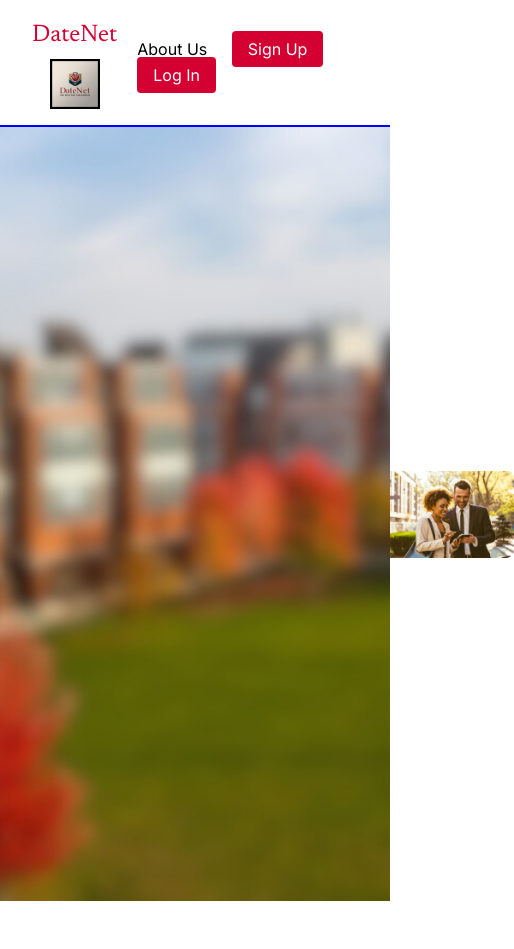
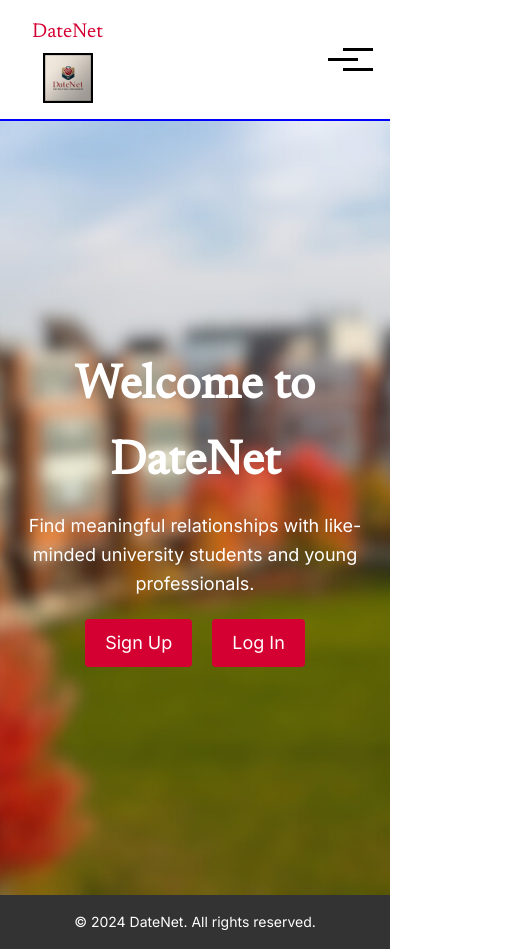
Before and after one commit to arryllopez/DateNet, a website: page Views/landingPage.html in a window 390 px wide. Shown: the whole page, 514 px wide, since content can reach past the window. Before the commit the page ends 901 px from the top, so only its background shows below. Drawn offline with Linux system fonts and the light colour scheme; a web font is replaced by a local one.

Commit message:
Changed landing page a bit

```diff
--- a/Views/landingPage.css
+++ b/Views/landingPage.css
@@ -1,11 +1,182 @@
+/* General Styles */
+* {
+  margin: 0;
+  padding: 0;
+  box-sizing: border-box;
+}
+
+body {
+  font-family: 'Inter', sans-serif;
+  line-height: 1.6;
+}
+
+a {
+  text-decoration: none;
+}
+
+/* Navbar */
+.header {
+  width: 100%;
+  padding: 1rem 2rem;
+  background-color: #fff;
+  border-bottom: 2px solid #0000FF;
+}
+
+.navbar {
+  display: flex;
+  justify-content: space-between;
+  align-items: center;
+}
+
+.logo-container {
+  display: flex;
+  flex-direction: column;
+  align-items: center;
+}
+
+/* Logo text styling */
+.logo-text {
+  font-family: 'Newsreader', serif;
+  font-size: 24px;
+  color: #d50032;
+  margin-bottom: 5px; /* Add space between text and image */
+}
+
+/* Logo image styling */
+.logo-image {
+  max-width: 50px; /* Adjust as needed */
+  max-height: 50px;
+  display: block;
+}
+
+
+/* Navigation links */
+.nav-links {
+  display: flex;
+  list-style: none;
+}
+
+.nav-link {
+  margin-left: 20px;
+  font-family: 'Inter', sans-serif;
+  font-size: 16px;
+  color: #000;
+}
+
+/* Centered Content */
 .content-container {
-    visibility: hidden;
-    opacity: 0;
-    transition: opacity 1s ease-in-out;
-    position: relative;
-    width: 100%;
-    height: calc(100vh - 70px); /* Full height minus header height */
+  display: flex;
+  justify-content: center;
+  align-items: center;
+  height: calc(100vh - 70px); /* Full height minus navbar */
+  text-align: center;
+  background-image: url('Images/backgroundOTech.png');
+  background-size: cover;
+  background-position: center;
+}
+
+.center-content {
+  color: #fff;
+  max-width: 600px;
+}
+
+.center-content h1 {
+  font-size: 48px;
+  font-family: 'Newsreader', serif;
+  margin-bottom: 10px;
+}
+
+.center-content p {
+  font-size: 18px;
+  margin-bottom: 20px;
+}
+
+/* Buttons */
+.button-container {
+  display: flex;
+  gap: 20px;
+  justify-content: center;
+}
+
+.signup-btn, .login-btn {
+  background-color: #d50032;
+  color: #fff;
+  padding: 10px 20px;
+  border-radius: 4px;
+  font-size: 18px;
+}
+
+.signup-btn:hover, .login-btn:hover {
+  background-color: #b0002a;
+}
+
+/* Footer */
+.footer {
+  text-align: center;
+  padding: 1rem;
+  background-color: #333;
+  color: #fff;
+  font-size: 14px;
+}
+
+/* Responsive Navbar */
+.menu-toggle {
+  display: none;
+  background: none;
+  border: none;
+}
+
+.menu-icon {
+  display: block;
+  width: 30px;
+  height: 3px;
+  background-color: #000;
+  position: relative;
+}
+
+.menu-icon::before,
+.menu-icon::after {
+  content: "";
+  position: absolute;
+  width: 30px;
+  height: 3px;
+  background-color: #000;
+}
+
+.menu-icon::before {
+  top: -10px;
+}
+
+.menu-icon::after {
+  top: 10px;
+}
+
+/* Mobile Styles */
+@media (max-width: 768px) {
+  .nav-links {
+    display: none;
+    flex-direction: column;
+    position: absolute;
+    top: 70px;
+    right: 20px;
+    background-color: white;
+    border: 1px solid #ddd;
+    border-radius: 8px;
+    box-shadow: 0px 4px 8px rgba(0, 0, 0, 0.2);
+    padding: 10px;
+    z-index: 100;
+  }
+
+  .nav-links.active {
     display: flex;
-    justify-content: center;
-    align-items: center;
   }
+
+  .menu-toggle {
+    display: block;
+    cursor: pointer;
+  }
+
+  .logo-text {
+    font-size: 20px;
+  }
+}
--- a/Views/landingPage.html
+++ b/Views/landingPage.html
@@ -5,36 +5,52 @@
     <meta name="viewport" content="width=device-width, initial-scale=1.0">
     <title>DateNet</title>
     <link href="https://fonts.googleapis.com/css?family=Newsreader|Inter|Jersey+15&display=swap" rel="stylesheet">
-    <link rel="stylesheet" href="main.css">
+    <!-- <link rel="stylesheet" href="main.css"> -->
     <link rel="stylesheet" href="landingPage.css">
 </head>
+<script>
+    document.addEventListener('DOMContentLoaded', function () {
+  const menuToggle = document.querySelector('.menu-toggle');
+  const navLinks = document.querySelector('.nav-links');
+
+  menuToggle.addEventListener('click', () => {
+    navLinks.classList.toggle('active');
+  });
+});
+
+    </script>
 <body>
     <header class="header">
-        <div class="logo-container">
-            <span class="logo-text">DateNet</span>
-            <img class = "logo-image" src = "Images/Untitled design (3).png" alt = logoDateNet>
+        <div class="navbar">
+            <div class="logo-container">
+                <span class="logo-text">DateNet</span>
+                <img class = "logo-image" src = "Images/Untitled design (3).png" alt = logoDateNet>
+            </div>
+            <nav>
+                <ul class="nav-links">
+                    <li><a href="about.html" class="nav-link">About Us</a></li>
+                </ul>
+                <button class="menu-toggle" aria-label="Toggle menu">
+                    <span class="menu-icon"></span>
+                </button>
+            </nav>
         </div>
-        <nav>
-            <!-- <a href="index.html" class="nav-link">Home</a> -->
-            <a href="about.html" class="nav-link">About Us</a>
-            <a href="signup.html" class="nav-link signup-btn">Sign Up</a>
-            <a href="login.html" class="nav-link login-btn">Log In</a>
-        </nav>
     </header>
 
     <div class="content-container">
-        <div class="image-section"></div>
-        <section class="hero">
-            <h2>Landing Page</h2>
-            <img src="Images/v2_73.png" alt="Networking Image 1" class="hero-img">
-            <div class="hero-text">
-                <p>DateNet is Designed for University students and young professionals, our app helps you find meaningful relationships, whether you're searching for a Friend , romantic partner or looking to expand your career network.</p>
+        <!-- <div class="image-section"></div> -->
+        <div class="center-content">
+            <h1>Welcome to DateNet</h1>
+            <p>Find meaningful relationships with like-minded university students and young professionals.</p>
+            <div class="button-container">
+                <a href="signup.html" class="signup-btn">Sign Up</a>
+                <a href="login.html" class="login-btn">Log In</a>
             </div>
-            <img src="Images/v3_3.png" alt="Networking Image 2" class="hero-img">
-        </section>
-
+        </div>
     </div>
-
+    <footer class="footer">
+        <p>&copy; 2024 DateNet. All rights reserved.</p>
+    </footer>
 
     <script src="script.js"></script>
 </body>
--- a/Views/main.css
+++ b/Views/main.css
@@ -11,7 +11,6 @@ body {
 }
 
 .header {
-  /* background-image: url(Images/backgroundOTech.png); */
   display: flex;
   justify-content: space-between;
   align-items: center;
```
Also changed, not shown: Views/index.html (+2 -2 lines).
